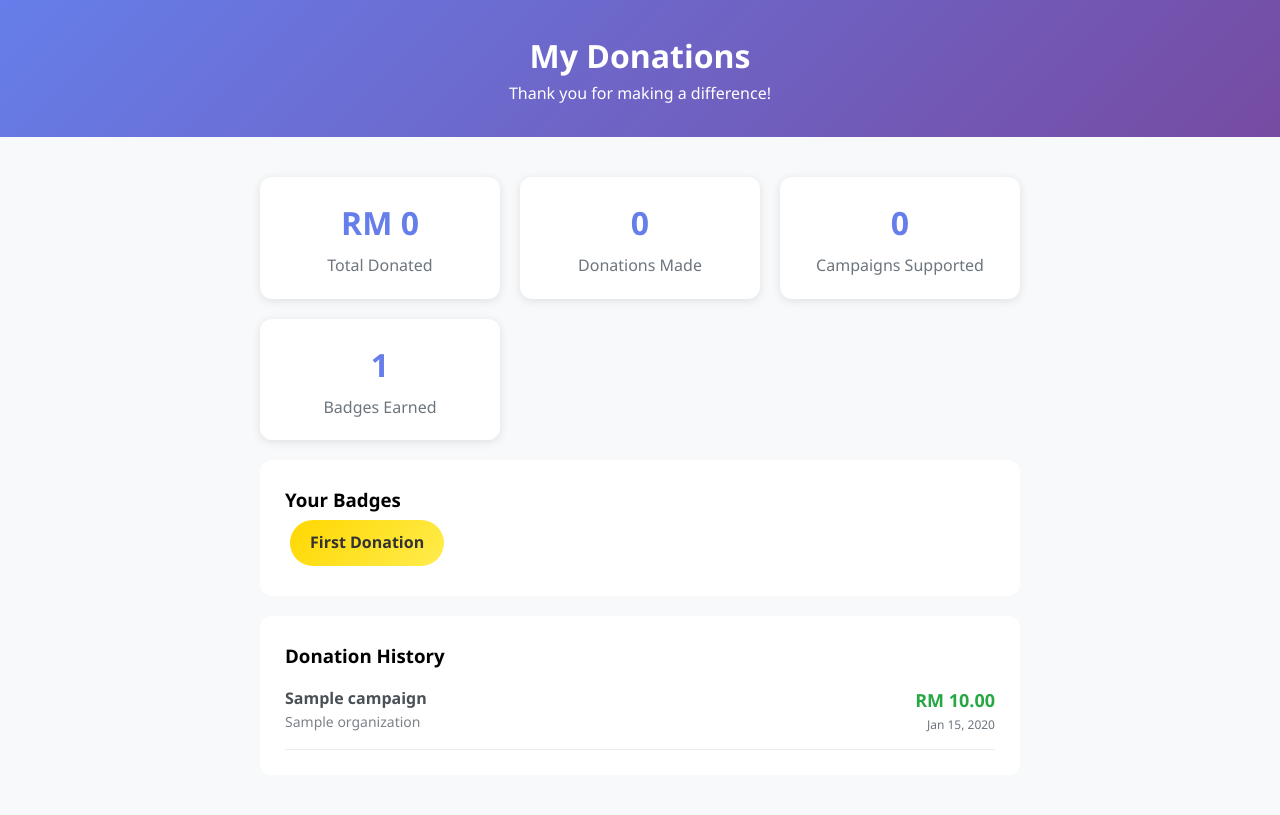
After one commit to zikriharis/Group_Project, a Django app: page /donations/my-donations/ in a window 1280 px wide. The commit adds this page. Run offline with Django 5.2, Linux system fonts and the light colour scheme; a user stored in the database is signed in; tables that the repository leaves empty hold one stand-in row (values such as "Sample post").

Commit message:
Add user dashboard with donation history and badges

```diff
--- a/djangogroupproject/donations/static/donations/css/donation.css
+++ b/djangogroupproject/donations/static/donations/css/donation.css
@@ -232,6 +232,97 @@ body {
   border: 1px solid #f5c6cb;
 }
 
+/* Dashboard Styles */
+.dashboard-header {
+    background: linear-gradient(135deg, #667eea 0%, #764ba2 100%);
+    color: white;
+    padding: 30px;
+    text-align: center;
+}
+
+.stats-grid {
+    display: grid;
+    grid-template-columns: repeat(auto-fit, minmax(200px, 1fr));
+    gap: 20px;
+    margin: 20px 0;
+}
+
+.stat-card {
+    background: white;
+    padding: 20px;
+    border-radius: 12px;
+    box-shadow: 0 2px 10px rgba(0,0,0,0.1);
+    text-align: center;
+}
+
+.stat-number {
+    font-size: 32px;
+    font-weight: bold;
+    color: #667eea;
+}
+
+.stat-text {
+    color: #6c757d;
+    margin-top: 5px;
+}
+
+.donation-history {
+    background: white;
+    border-radius: 12px;
+    padding: 25px;
+    margin: 20px 0;
+}
+
+.donation-row {
+    display: flex;
+    justify-content: space-between;
+    align-items: center;
+    padding: 15px 0;
+    border-bottom: 1px solid #e9ecef;
+}
+
+.campaign-info h4 {
+    margin: 0;
+    color: #495057;
+}
+
+.campaign-org {
+    color: #6c757d;
+    font-size: 14px;
+}
+
+.donation-meta {
+    text-align: right;
+}
+
+.amount {
+    font-size: 18px;
+    font-weight: bold;
+    color: #28a745;
+}
+
+.date {
+    font-size: 12px;
+    color: #6c757d;
+}
+
+.badges-section {
+    background: white;
+    border-radius: 12px;
+    padding: 25px;
+    margin: 20px 0;
+}
+
+.badge-item {
+    display: inline-block;
+    background: linear-gradient(135deg, #ffd700, #ffed4e);
+    padding: 10px 20px;
+    border-radius: 25px;
+    margin: 5px;
+    font-weight: bold;
+    color: #333;
+}
+
 /* Responsive Design */
 @media (max-width: 768px) {
   .container {
--- /dev/null
+++ b/djangogroupproject/donations/templates/donations/my_donations.html
@@ -0,0 +1,75 @@
+{% load static %}
+<!DOCTYPE html>
+<html lang="en">
+  <head>
+    <meta charset="UTF-8" />
+    <meta name="viewport" content="width=device-width, initial-scale=1.0" />
+    <title>My Donations</title>
+    <link rel="stylesheet" href="{% static 'donations/css/donation.css' %}" />
+  </head>
+  <body>
+    <div class="dashboard-header">
+      <h1>My Donations</h1>
+      <p>Thank you for making a difference!</p>
+    </div>
+
+    <div class="container">
+      <!-- Stats Overview -->
+      <div class="stats-grid">
+        <div class="stat-card">
+          <div class="stat-number">RM {{ total_donated|floatformat:0 }}</div>
+          <div class="stat-text">Total Donated</div>
+        </div>
+        <div class="stat-card">
+          <div class="stat-number">{{ donation_count }}</div>
+          <div class="stat-text">Donations Made</div>
+        </div>
+        <div class="stat-card">
+          <div class="stat-number">{{ campaigns_supported }}</div>
+          <div class="stat-text">Campaigns Supported</div>
+        </div>
+        <div class="stat-card">
+          <div class="stat-number">{{ badges.count }}</div>
+          <div class="stat-text">Badges Earned</div>
+        </div>
+      </div>
+
+      <!-- Badges -->
+      {% if badges %}
+      <div class="badges-section">
+        <h3>Your Badges</h3>
+        {% for badge in badges %}
+        <span class="badge-item">{{ badge.get_badge_type_display }}</span>
+        {% endfor %}
+      </div>
+      {% endif %}
+
+      <!-- Donation History -->
+      <div class="donation-history">
+        <h3>Donation History</h3>
+        {% for donation in donations %}
+        <div class="donation-row">
+          <div class="campaign-info">
+            <h4>{{ donation.campaign.title }}</h4>
+            <div class="campaign-org">
+              {{ donation.campaign.organization.name }}
+            </div>
+          </div>
+          <div class="donation-meta">
+            <div class="amount">RM {{ donation.amount }}</div>
+            <div class="date">{{ donation.created_at|date:"M d, Y" }}</div>
+          </div>
+        </div>
+        {% empty %}
+        <p>
+          No donations yet.
+          <a
+            href="{% url 'donations:make_donation' campaign_id='33daff16-171d-4f57-a921-c3e709e42be5' %}"
+            >Make your first donation!</a
+          >
+        </p>
+        {% endfor %}
+      </div>
+    </div>
+  </body>
+</html>
```
